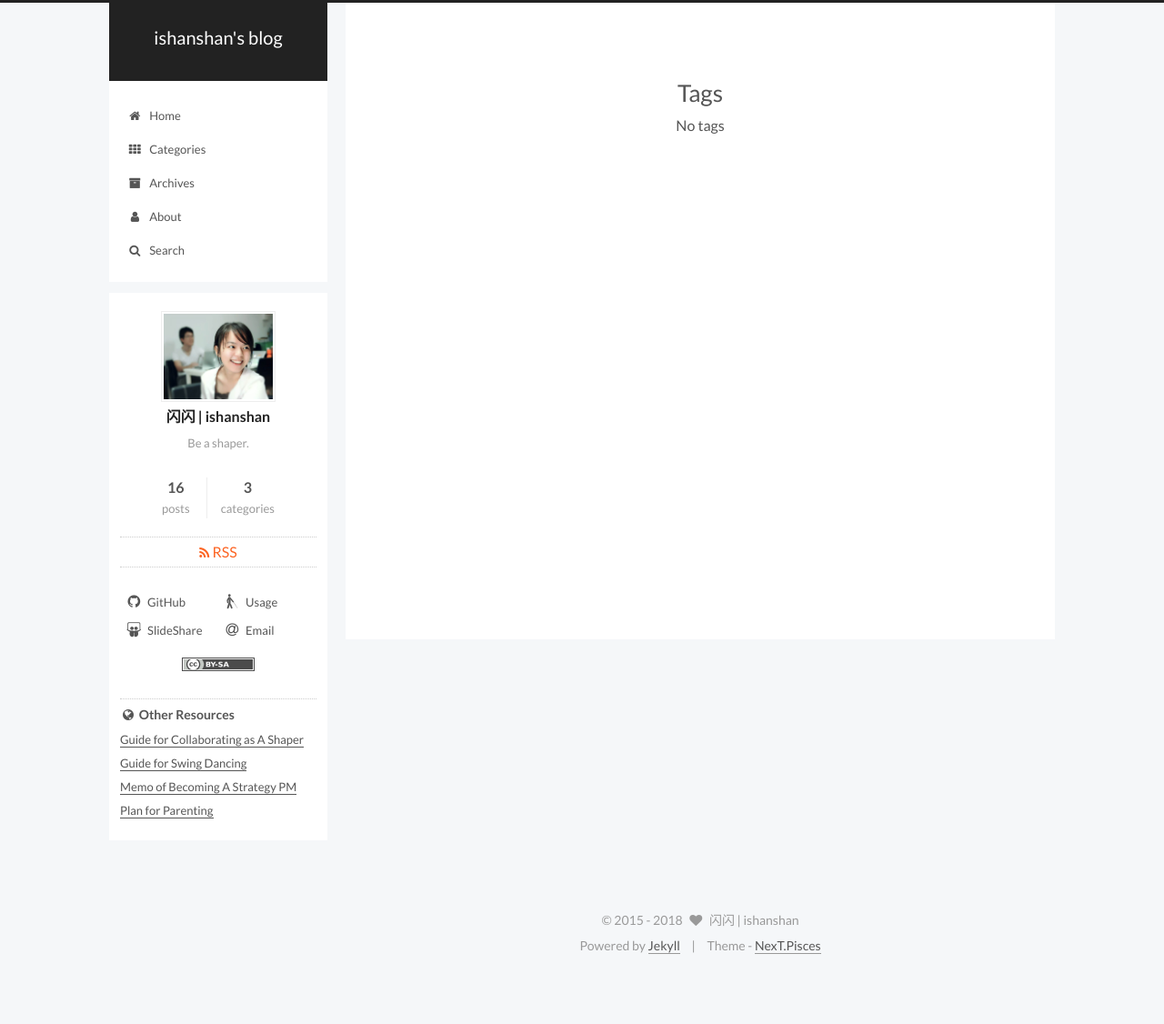
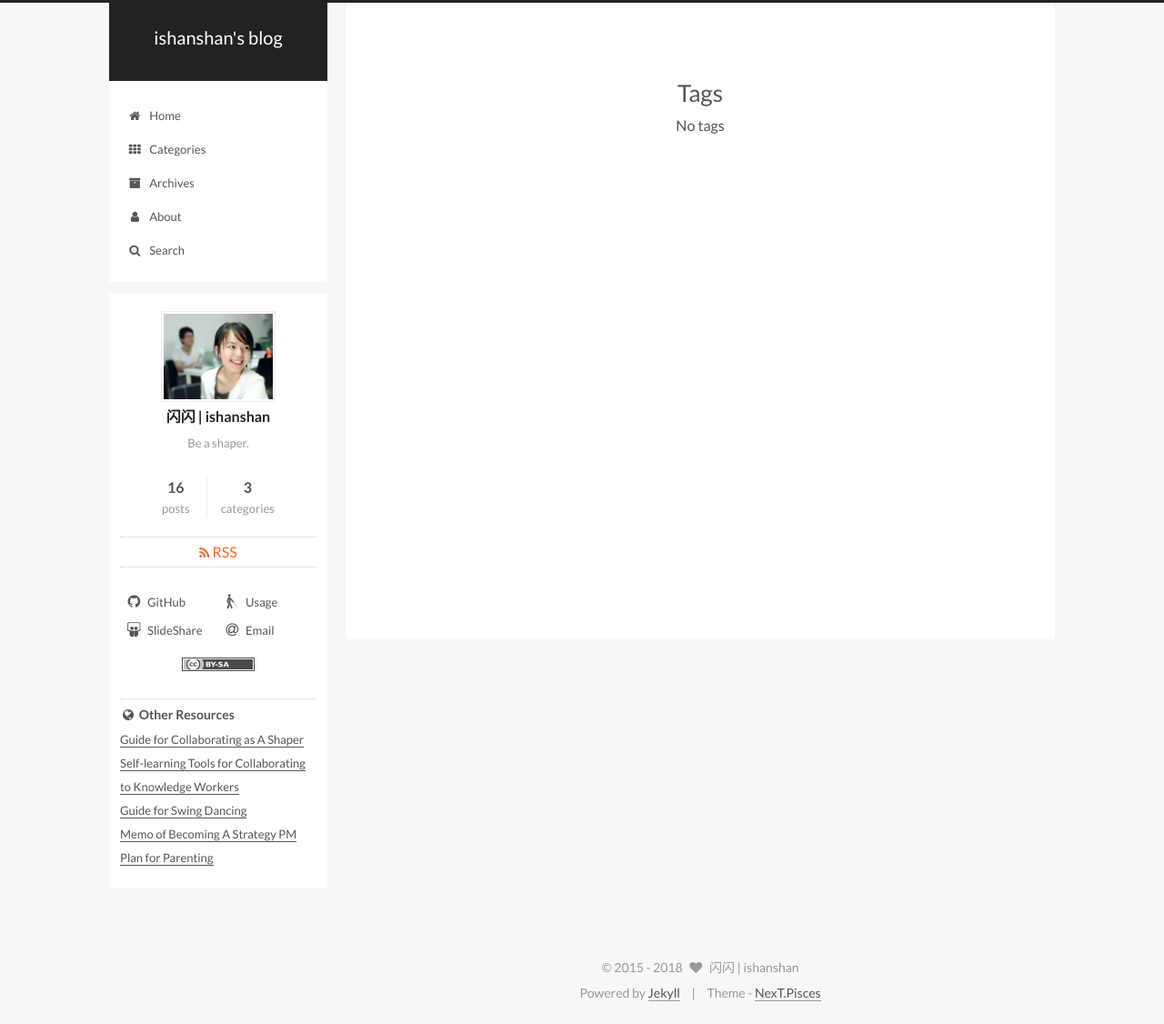
Before and after one commit to sunnyhuang42/sunnyhuang.net, a Jekyll site: the page built from tags/index.html, in a window 1280 px wide. Shown: the whole page at 91% size. Built offline with Jekyll 4.4.1, drawn with Linux system fonts in a browser that asks for light colours; comment, search, counter and statistics services are not loaded; before the commit the page ends 1074 px from its top, so only the background shows below that; part of the change alters nothing that is shown.

```diff
--- a/_config.yml
+++ b/_config.yml
@@ -290,6 +290,7 @@ links_title: Other Resources
 #links_layout: inline
 links:
   Guide for Collaborating as A Shaper: https://github.com/ishanshan/CollaborationGuide4Shaper
+  Self-learning Tools for Collaborating to Knowledge Workers: https://docs.google.com/spreadsheets/d/1xdfbrkQgvuV0FvD5uGFEQ070GC2Ybi2yenDEQAmRj9o/edit#gid=0
   Guide for Swing Dancing: https://github.com/ishanshan/EnjoySwingDancing
   Memo of Becoming A Strategy PM: https://github.com/ishanshan/Road2StrategyPM
   Plan for Parenting: https://github.com/ishanshan/ForFamily/blob/master/HbParenting.md
@@ -591,7 +592,7 @@ exturl: false
 #! ---------------------------------------------------------------
 
 # Motion
-use_motion: true
+use_motion: false
 
 # Fancybox
 fancybox: true
```
